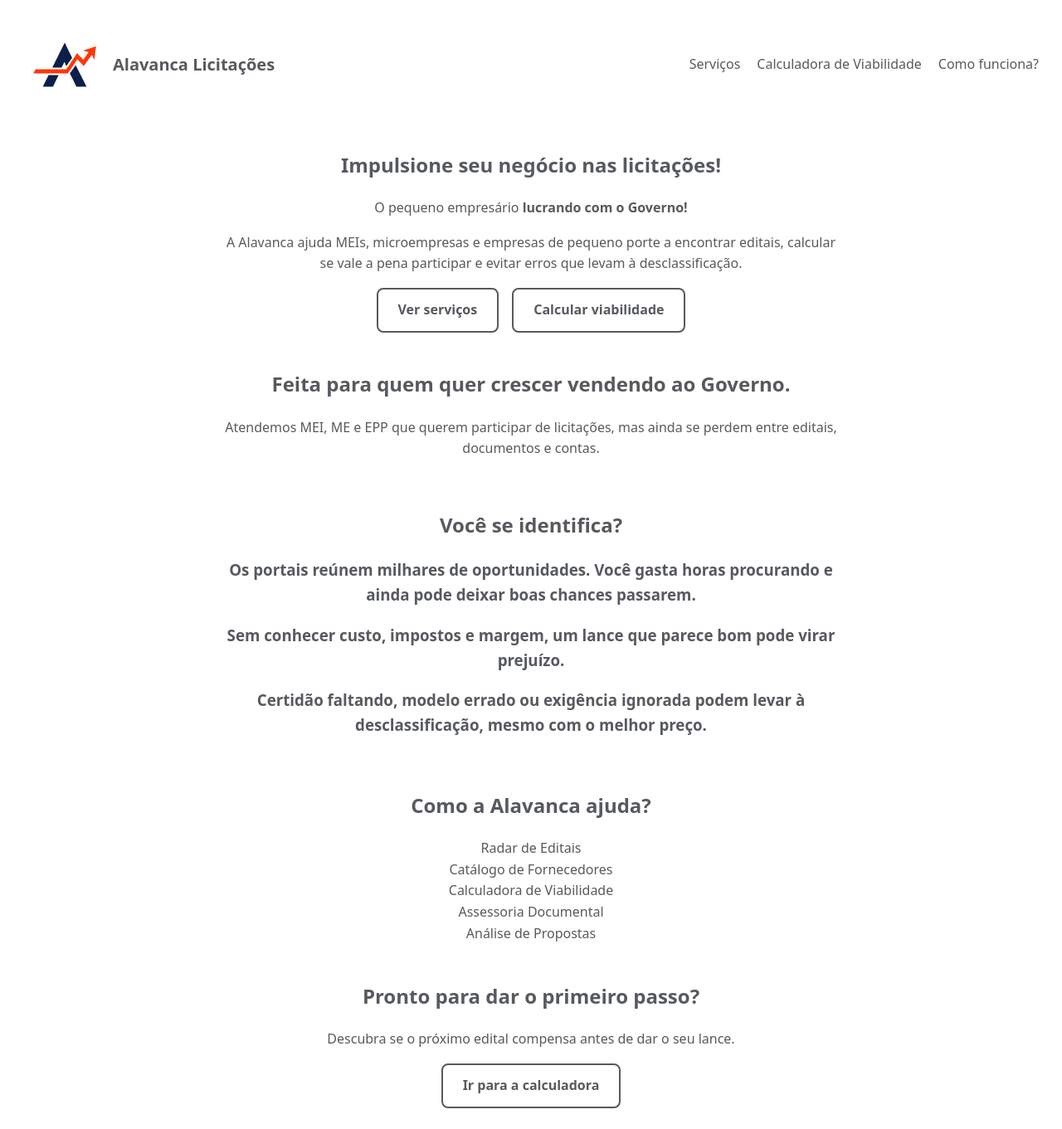
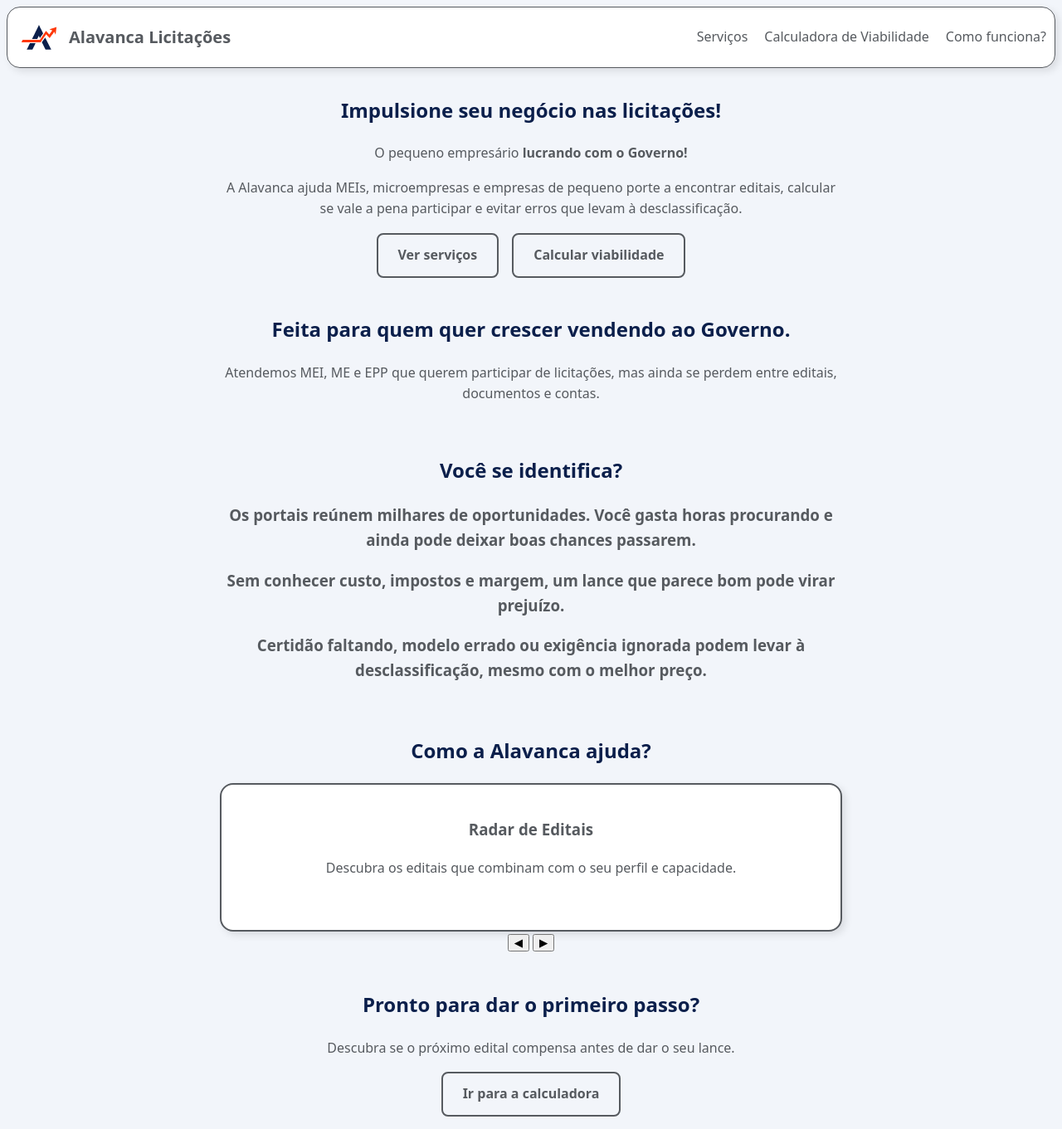
Before and after one commit to gaohears/java_senai, a plain HTML site: page Atividade HTML, CSS e JS/Projeto_Alavanca/index.html in a window 1280 px wide. Shown: the top 1361 px of the page at 83% size. Drawn offline with Linux system fonts and the light colour scheme.

Commit message:
Inclusão de carrossel, sombreamento e mudança na paleta de cores.

```diff
--- /dev/null
+++ b/Atividade HTML, CSS e JS/Projeto_Alavanca/carrossel.js
@@ -0,0 +1,20 @@
+let posicao = 0;
+const faixa = document.querySelector(".faixa");
+const total = document.querySelectorAll(".slide").length;
+function mostrarSlide() {
+    faixa.style.transform = `translateX(-${posicao * 100}%)`;
+}
+function slideSeguinte() {
+    posicao++
+    if (posicao >= total) {
+        posicao = 0;
+    }
+    mostrarSlide()
+}
+function slideAnterior() {
+    posicao--
+    if (posicao < 0) {
+        posicao = total - 1;
+    }
+    mostrarSlide()
+}
--- a/Atividade HTML, CSS e JS/Projeto_Alavanca/index.html
+++ b/Atividade HTML, CSS e JS/Projeto_Alavanca/index.html
@@ -10,7 +10,7 @@
 <body>
     <header>
         <a href="index.html" class="marca">
-            <img src="alavanca_favicon.svg" alt="Logo Alavanca" width="100">
+            <img src="alavanca_favicon.svg" alt="Logo Alavanca" width="56">
             <span>Alavanca Licitações</span>
         </a>
         <nav aria-label="Menu principal">
@@ -47,11 +47,17 @@
         </section>
         <section>
             <h2>Como a Alavanca ajuda?</h2>
-            <ul><li>Radar de Editais</li>
-                <li>Catálogo de Fornecedores</li>
-                <li>Calculadora de Viabilidade</li>
-                <li>Assessoria Documental</li>
-                <li>Análise de Propostas</li></ul>
+            <div class="carrossel">
+                <div class="faixa">
+                    <article class="slide"><h3>Radar de Editais</h3><p>Descubra os editais que combinam com o seu perfil e capacidade.</p></article>
+                    <article class="slide"><h3>Catálogo de Fornecedores</h3><p>Encontre fornecedores confiáveis e qualificados para suas necessidades.</p></article>
+                    <article class="slide"><h3>Calculadora de Viabilidade</h3><p>Calcule se vale a pena participar de um edital antes de se comprometer.</p></article>
+                    <article class="slide"><h3>Assessoria Documental</h3><p>Garanta que todos os documentos estejam em conformidade com os requisitos.</p></article>
+                    <article class="slide"><h3>Análise de Propostas</h3><p>Confira a documentação da proposta vencedora e encontre falhas que abrem espaço para recursos.</p></article>
+                </div>
+            </div>
+            <button type="button" onclick="slideAnterior()" aria-label="Slide anterior">◀</button>
+            <button type="button" onclick="slideSeguinte()" aria-label="Slide seguinte">▶</button>
         </section>
         <section>
             <h2>Pronto para dar o primeiro passo?</h2>
@@ -62,5 +68,6 @@
     <footer><address>contato@alavanca.projeto | (61) 90000-0000</address>
         <small>© 2026 Alavanca. Todos os direitos reservados.</small>
     </footer>
+    <script src="carrossel.js"></script>
 </body>
 </html>
--- a/Atividade HTML, CSS e JS/Projeto_Alavanca/style.css
+++ b/Atividade HTML, CSS e JS/Projeto_Alavanca/style.css
@@ -1,5 +1,10 @@
+:root {
+    --azul: #0B1F4B;
+    --laranja: #FE3708;
+    --fundo-claro: #F2F5FA;
+}
 body {
-    background-color: white;
+    background-color: var(--fundo-claro);
     color: #565a5f;
     font-family: system-ui, -apple-system, BlinkMacSystemFont, 'Segoe UI', Roboto, Oxygen, Ubuntu, Cantarell, 'Open Sans', 'Helvetica Neue', sans-serif;
     line-height: 1.6;
@@ -8,7 +13,23 @@ header {
     display: flex;
     justify-content: space-between;
     align-items: center;
-    padding: 20px;
+    padding: 8px 10px;
+    position: sticky;
+    top: 0;
+    background-color: white;
+    z-index: 10;
+    box-shadow: 4px 4px 10px rgba(0, 0, 0, 0.1);
+    border: 1px solid #565a5f;
+    border-radius: 16px;
+}
+h1, h2{
+    color: var(--azul);
+}
+nav a:hover {
+    color: var(--laranja);
+}
+.card, carrossel, .etapas, .form-calculadora {
+    background-color: white;
 }
 .marca {
     display: flex;
@@ -49,10 +70,12 @@ nav a {
     font-family: inherit;
     font-size: 1rem;
     cursor: pointer;
+    transition: background-color 0.3s;
 }
 .botao:hover {
     background-color: #565a5f;
     color: white;
+    box-shadow: inset;
 }
 section {
     text-align: center;
@@ -81,11 +104,16 @@ footer {
 .card {
     border: 2px solid #565a5f;
     border-radius: 16px;
+    box-shadow: 4px 4px 10px rgba(0, 0, 0, 0.1);
     padding: 20px;
     text-align: left;
     width: 48%;
     box-sizing: border-box;
-    box-shadow: 4px 4px 10px rgba(0, 0, 0, 0.1);
+    transition: transform 0.3s ease, box-shadow 0.3s ease;
+}
+.card:hover {
+    transform: translateY(-5px);
+    box-shadow: 6px 6px 15px rgba(0, 0, 0, 0.2);
 }
 .servicos {
     display: flex;
@@ -136,3 +164,20 @@ footer {
     text-align: center;
     margin-top: 20px;
 }
+.carrossel {
+    overflow: hidden;
+    border: 2px solid #565a5f;
+    border-radius: 16px;
+    box-shadow: 4px 4px 10px rgba(0, 0, 0, 0.1);
+    background-color: white;
+}
+.faixa {
+    display: flex;
+    transition: transform 0.5s ease-in-out;
+}
+.slide {
+    min-width: 100%;
+    box-sizing: border-box;
+    padding: 20px;
+    text-align: center;
+}
```
Also changed, not shown: Atividade HTML, CSS e JS/Projeto_Alavanca/calculadora.html (+2 -1 lines), Atividade HTML, CSS e JS/Projeto_Alavanca/como_funciona.html (+1 -1 lines), Atividade HTML, CSS e JS/Projeto_Alavanca/servicos.html (+1 -1 lines).
